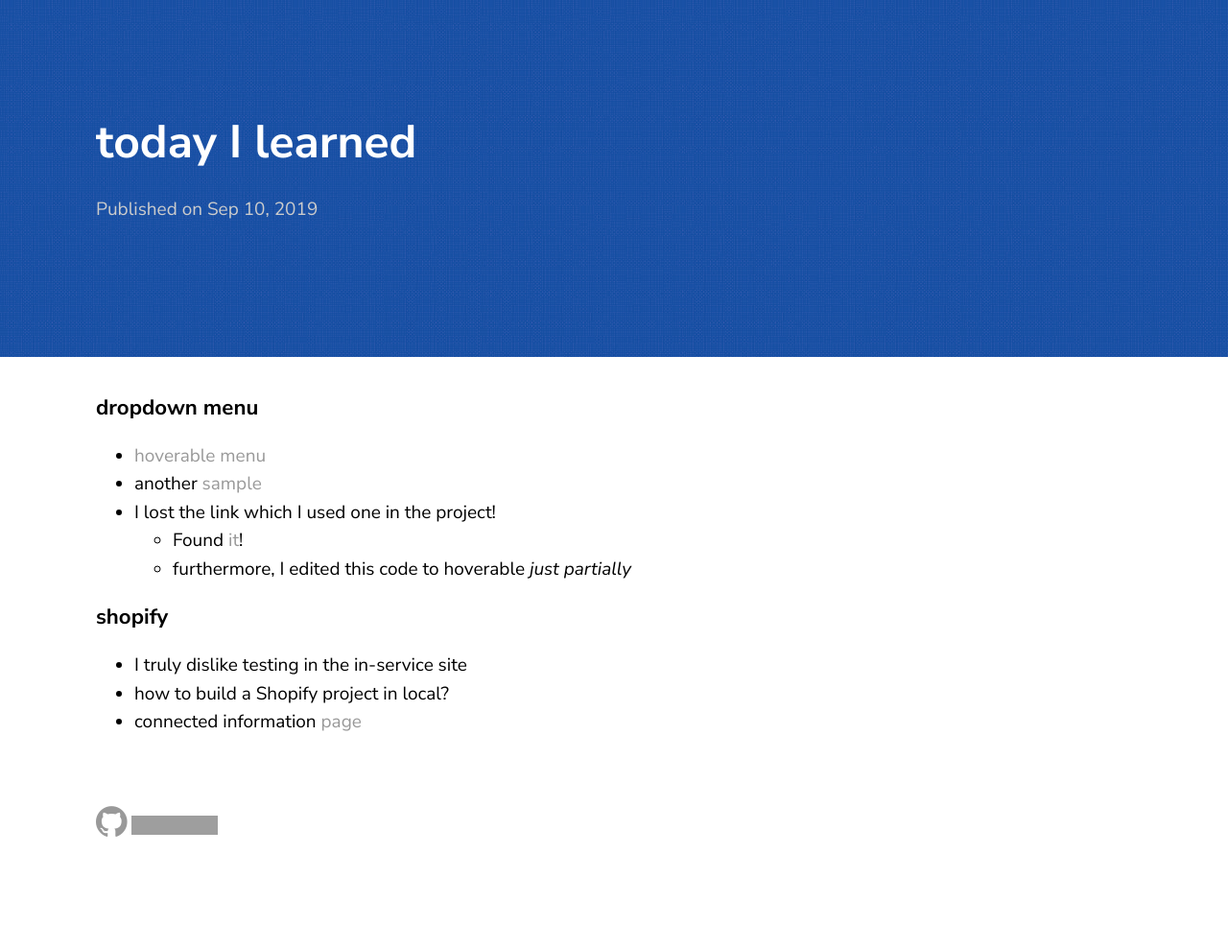
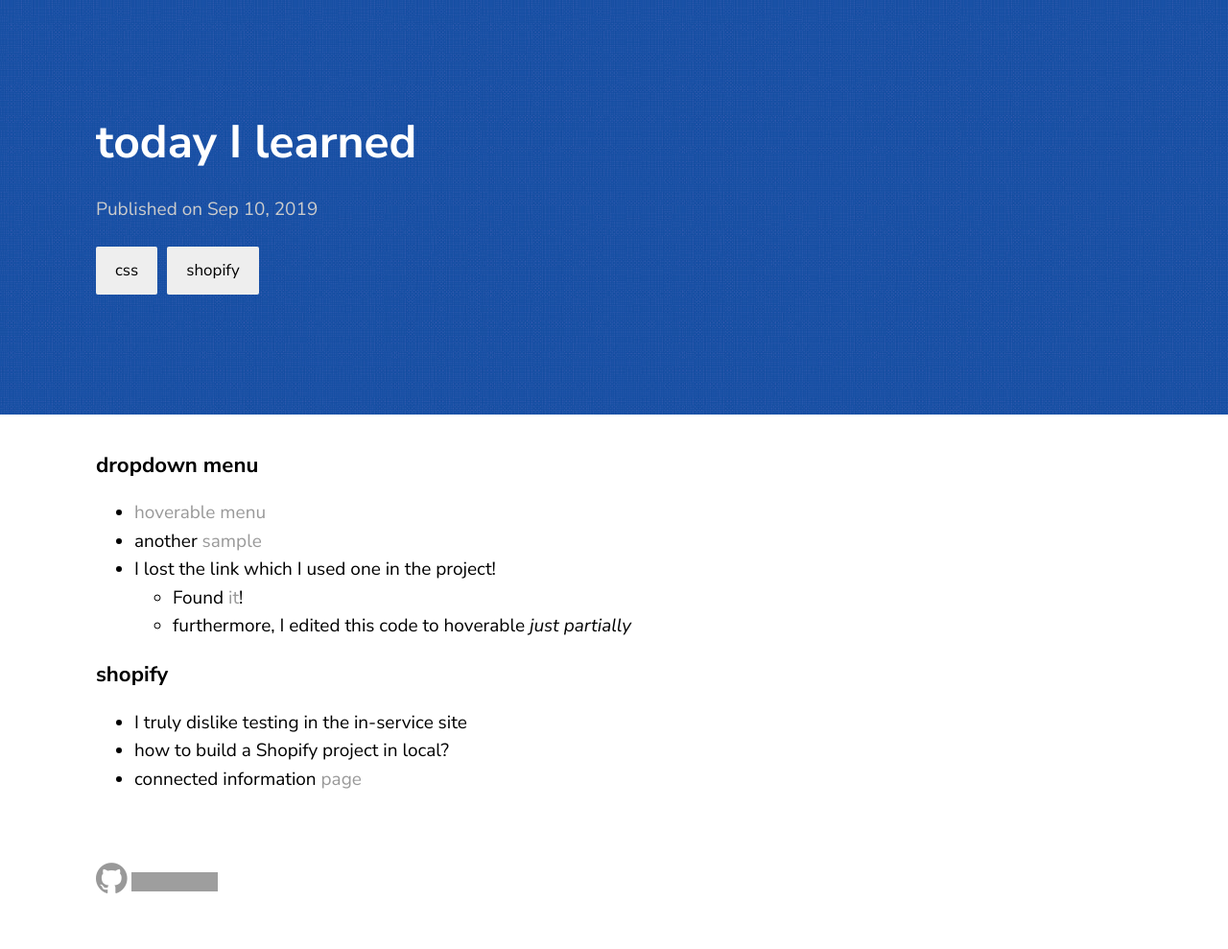
Before and after one commit to ejayyy/blog, a Jekyll site: the page built from _posts/2019-09-10-today-I-learned.markdown, in a window 1280 px wide. Shown: the whole page at 96% size. Built offline with Jekyll 4.4.1, drawn with Linux system fonts in a browser that asks for light colours; before the commit the page ends 929 px from its top, so only the background shows below that; grey boxes are pictures that could not be loaded.

Commit message:
[add] category tag

```diff
--- a/_posts/2019-09-09-how-to-build.markdown
+++ b/_posts/2019-09-09-how-to-build.markdown
@@ -1,6 +1,7 @@
 ---
 layout: post
 title:  "build Jekyll"
+category: "jekyll"
 ---
 `gem install jekyll bundler`
 
--- a/_posts/2019-09-09-today-learn.markdown
+++ b/_posts/2019-09-09-today-learn.markdown
@@ -1,6 +1,7 @@
 ---
 layout: post
 title:  "today learning"
+category: ["css", "liquid"]
 ---
 ### lazy loading
 - [example](https://css-tricks.com/tips-for-rolling-your-own-lazy-loading/)
--- a/_posts/2019-09-10-today-I-learned.markdown
+++ b/_posts/2019-09-10-today-I-learned.markdown
@@ -1,6 +1,7 @@
 ---
 layout: post
 title:  "today I learned"
+category: ["css", "shopify"]
 ---
 ### dropdown menu
 - [hoverable menu](https://www.w3schools.com/css/tryit.asp?filename=trycss_dropdown_text)
--- a/_posts/2019-09-11-today-I-learned.markdown
+++ b/_posts/2019-09-11-today-I-learned.markdown
@@ -1,6 +1,7 @@
 ---
 layout: post
 title:  "today I learned"
+category: "shopify"
 ---
 ### windows sybsystem
 - install `ubuntu` from MS store (don't reboot yet)
--- a/_posts/2019-09-16-today-I-learned.markdown
+++ b/_posts/2019-09-16-today-I-learned.markdown
@@ -1,6 +1,7 @@
 ---
 layout: post
 title:  "today I learned"
+category: "shopify"
 ---
 ## shopify
 ### slate
--- a/_posts/2019-09-23-bootstrap.markdown
+++ b/_posts/2019-09-23-bootstrap.markdown
@@ -1,6 +1,7 @@
 ---
 layout: post
 title:  "oh my css"
+category: "css"
 ---
 ### css selector
 - especially [child's](https://css-tricks.com/useful-nth-child-recipies/)
```
